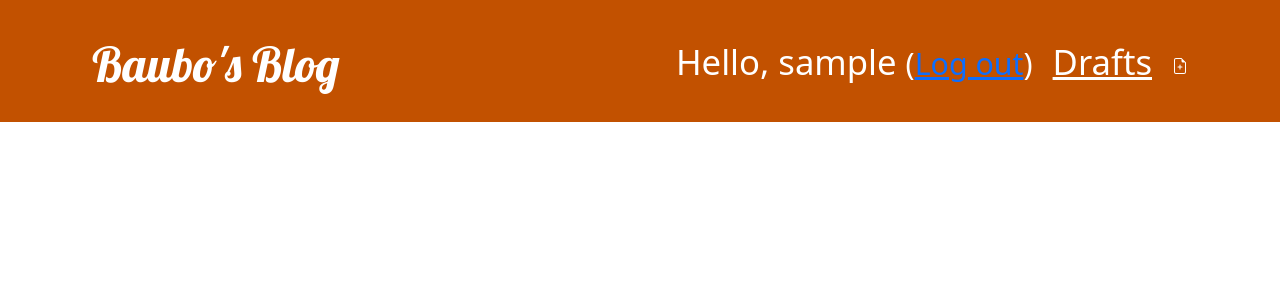
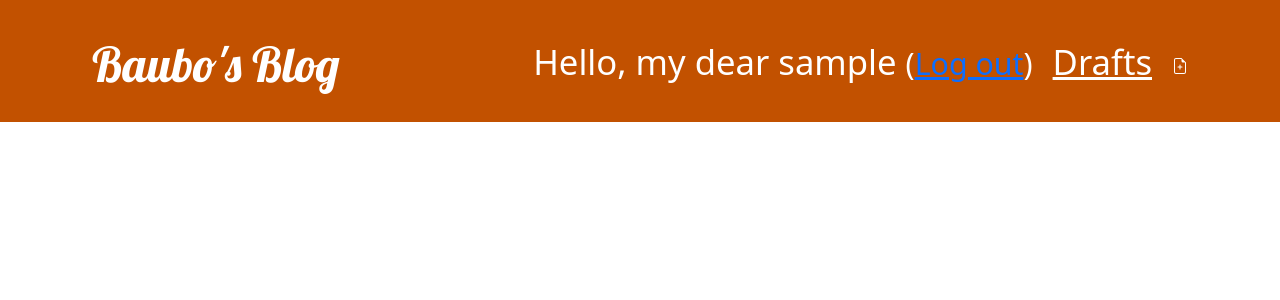
Before and after one commit to baubo5791/my-first-blog, a Django app: page /drafts/ in a window 1280 px wide. Shown: the top 300 px of the page. Run offline with Django 5.2, Linux system fonts and the light colour scheme; the visitor is signed in with stand-in values (Sample User, id 1); data that the repository does not hold is empty.

Commit message:
Helpful changes

```diff
--- a/blog/templates/blog/base.html
+++ b/blog/templates/blog/base.html
@@ -16,7 +16,7 @@
                 </a>
                 <a href="{% url 'post_draft_list' %}" class="top-menu">Drafts</a>
                 <p class="top-menu">
-                        Hello, {{ user.username }}
+                        Hello, my dear {{ user.username }}
                     <small>
                         (<a href="#" onclick="document.getElementById('logout-form').submit(); return false;">Log out</a>)
                     </small>
```
